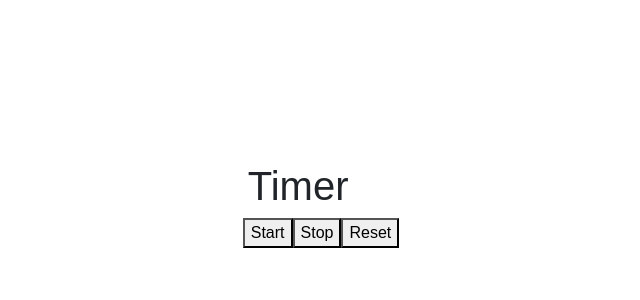
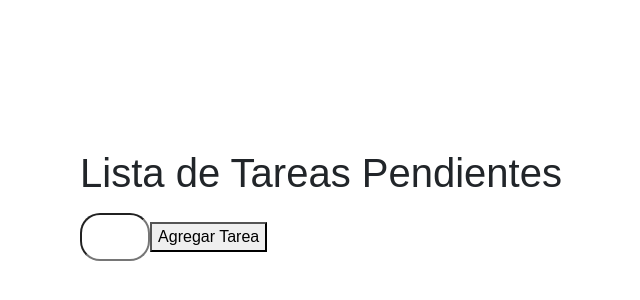
Before and after one commit to casti-lob/React, a React (Vite) app: page / in a window 1280 px wide. Shown: the part 200-500 px from the top of the page, without its empty margins (319-959 px from the left). Built offline with nearby package versions, Linux system fonts and the light colour scheme.

Commit message:
retos falta el ultimo

```diff
--- a/src/App.jsx
+++ b/src/App.jsx
@@ -1,5 +1,5 @@
 
-import { Fragment, useState } from 'react';
+import { Fragment, useState,useEffect } from 'react';
 import './App.css'
 import Minions from './Minions'
 /*
@@ -572,22 +572,98 @@ export default function Poem() {
 //     </>
 //   )
 // }
+/*
+
+//Cronometro
+export default function App(){
+  const [segundos, setSegundos] = useState(0);
+  const [minutos, setMinutos] = useState(0);
+  const [corriendo, setCorriendo] = useState(false);
+
+  useEffect(() => {
+    let intervalId;
+
+    if (corriendo) {
+      intervalId = setInterval(() => {
+        // Incrementar segundos
+        setSegundos((segundos) => segundos + 1);
+
+        // Verificar si es necesario incrementar minutos
+        if (segundos === 59) {
+          setSegundos(0);
+          setMinutos((minutos) => minutos + 1);
+        }
+      }, 1000);
+    }
+
+    // Limpiar el intervalo cuando el componente se desmonta o se detiene el cronómetro
+    return () => clearInterval(intervalId);
+  }, [corriendo, segundos]);
+
+  const handleStart = () => {
+    setCorriendo(true);
+  };
+
+  const handleStop = () => {
+    setCorriendo(false);
+  };
+
+  const handleReset = () => {
+    setSegundos(0);
+    setMinutos(0);
+    setCorriendo(false);
+  };
+
+  return (
+    <div>
+      <h1>Cronómetro</h1>
+      <p>
+        {minutos < 10 ? `0${minutos}` : minutos}:{segundos < 10 ? `0${segundos}` : segundos}
+      </p>
+      <button onClick={handleStart}>Start</button>
+      <button onClick={handleStop}>Stop</button>
+      <button onClick={handleReset}>Reset</button>
+    </div>
+  );
+}
+*/
 
 export default function App(){
-  const [time, setTime] = useState({min:0, sec:0})
-  const oClock = ()=>{
-    setInterval(() => {
-      setTime(time => time = {min:min})
-    }, 1000);
-  }
+  const [tareas, setTareas] = useState([]);
+  const [nuevaTarea, setNuevaTarea] = useState('');
 
-  return(
-    <>
-      <h1>Timer</h1>
+  const agregarTarea = () => {
+    if (nuevaTarea.trim() !== '') {
+      setTareas([...tareas, nuevaTarea]);
+      setNuevaTarea('');
+    }
+  };
 
-      <button>Start</button>
-      <button>Stop</button>
-      <button>Reset</button>
-    </>
-  )
-}
+  const eliminarTarea = (index) => {
+    const nuevasTareas = [...tareas];
+    nuevasTareas.splice(index, 1);
+    setTareas(nuevasTareas);
+  };
+
+  return (
+    <div>
+      <h1>Lista de Tareas Pendientes</h1>
+      <ul>
+        {tareas.map((tarea, index) => (
+          <li key={index}>
+            {tarea}{' '}
+            <button onClick={() => eliminarTarea(index)}>Eliminar</button>
+          </li>
+        ))}
+      </ul>
+      <div>
+        <input
+          type="text"
+          value={nuevaTarea}
+          onChange={(e) => setNuevaTarea(e.target.value)}
+        />
+        <button onClick={agregarTarea}>Agregar Tarea</button>
+      </div>
+    </div>
+  );
+};
```
